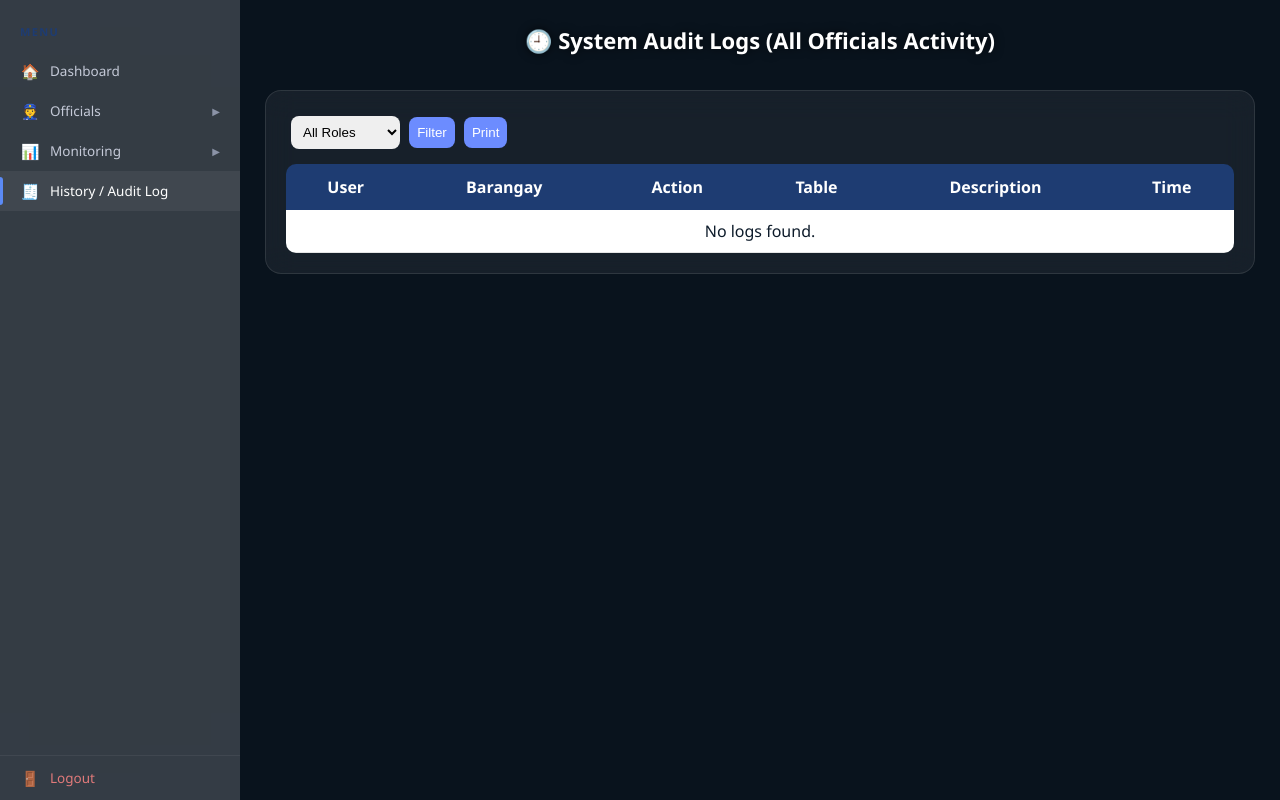
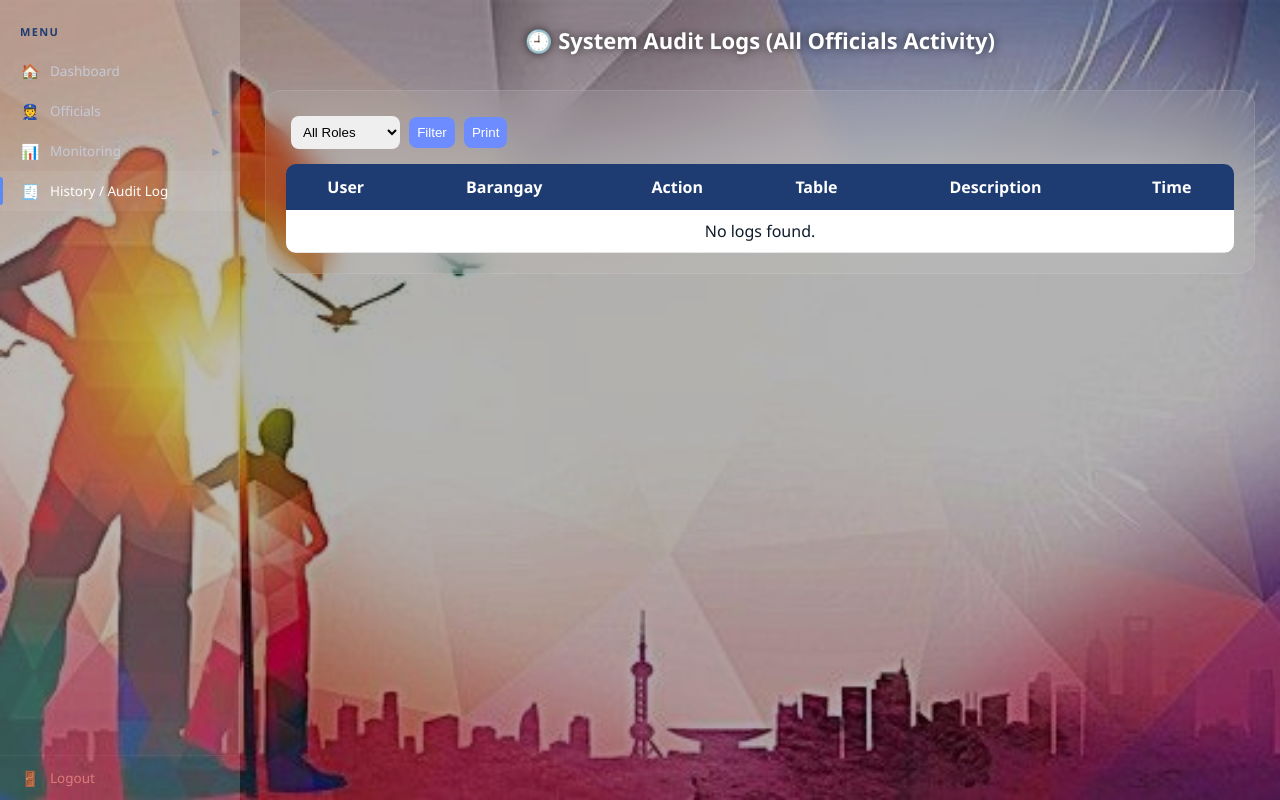
Before and after one commit to dashyd554-commits/skfinal-system, a PHP site: page /admin/admin_audit_log.php in a window 1280 px wide. Run offline with PHP 8.4, Linux system fonts and the light colour scheme; the visitor is signed in with stand-in values (Sample User, id 1); data that the repository does not hold is empty; some libraries are stand-ins or nearby versions.

Commit message:
Update audit log and proposal view of barangay

```diff
--- a/admin/admin_audit_log.php
+++ b/admin/admin_audit_log.php
@@ -66,7 +66,8 @@ $logs = $stmt->fetchAll(PDO::FETCH_ASSOC);
 
 body{
     font-family:'Segoe UI',sans-serif;
-    background:#0d1b2a;
+    background:url('../assets/bg.jpg') no-repeat center center fixed;
+    background-size:cover;
     color:white;
 }
 
--- a/admin/admin_barangay_proposal_view.php
+++ b/admin/admin_barangay_proposal_view.php
@@ -100,6 +100,8 @@ body{
     display:flex;
     flex-direction:column;
     overflow:hidden; /* IMPORTANT */
+    background:url('../assets/bg.jpg') no-repeat center center fixed;
+    background-size:cover;
 }
 
 /* TITLE */
```
